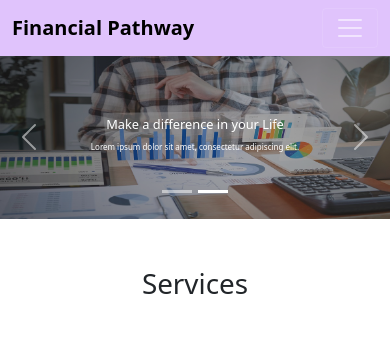
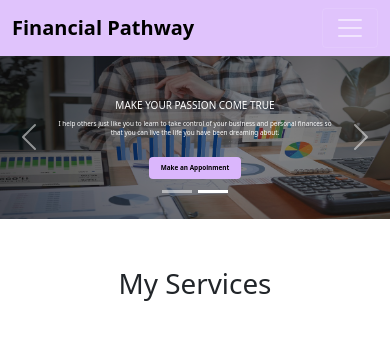
Before and after one commit to Ety-Biswangri/financial-pathway, a React (Create React App) app: page / in a window 390 px wide. Shown: the top 347 px of the page. Built offline with nearby package versions, Linux system fonts and the light colour scheme; grey boxes are pictures that could not be loaded.

Commit message:
banner responsiveness added

```diff
--- a/package.json
+++ b/package.json
@@ -12,6 +12,7 @@
     "react-bootstrap": "^2.2.3",
     "react-dom": "^18.0.0",
     "react-firebase-hooks": "^5.0.3",
+    "react-icons": "^4.3.1",
     "react-router-dom": "^6.3.0",
     "react-scripts": "5.0.1",
     "web-vitals": "^2.1.4"
--- a/public/services.json
+++ b/public/services.json
@@ -8,7 +8,7 @@
     },
     {
         "id": 2,
-        "name": "Organizational Financial Coaching",
+        "name": "Business Financial Coaching",
         "price": 8800,
         "img": "https://raw.githubusercontent.com/Ety-Biswangri/images/main/organization-finance.jpg",
         "description": "Nulla adipisicing fugiat enim duis mollit ut dolore. Nostrud ex officia commodo do in et tempor dolor fugiat dolore duis."
--- a/src/components/Home/BannerPage/BannerPage.css
+++ b/src/components/Home/BannerPage/BannerPage.css
@@ -1,5 +1,5 @@
 .banner-container img {
-    opacity: 0.6;
+    opacity: 0.5;
     background-position: center;
     background-size: cover;
     background-repeat: no-repeat;
@@ -7,21 +7,25 @@
 }
 
 .image-bg {
-    background-color: rgba(0, 0, 0, 0.831);
+    background-color: rgba(0, 0, 0, 0.938);
 }
 
 .margin-bottom {
-    margin-bottom: 200px;
+    margin-bottom: 150px;
     color: white;
 }
 
-@media screen and (max-width: 1200px) and (min-width: 1000px) {
+.margin-bottom Button {
+    background-color: #dab6fc;
+}
+
+@media screen and (max-width: 1200px) {
     .margin-bottom {
-        margin-bottom: 150px;
+        margin-bottom: 100px;
     }
 }
 
-@media screen and (min-width: 1025px) {
+@media screen and (min-width: 1101px) {
     .margin-bottom h3 {
         font-size: 3rem;
     }
@@ -31,7 +35,21 @@
     }
 }
 
-@media screen and (min-width: 750px) and (max-width: 1024px) {
+@media screen and (max-width: 1100px) and (min-width: 1025px) {
+    .margin-bottom {
+        margin-bottom: 100px;
+    }
+
+    .margin-bottom h3 {
+        font-size: 2.5rem;
+    }
+
+    .margin-bottom p {
+        font-size: 1.2rem;
+    }
+}
+
+@media screen and (max-width: 1024px) and (min-width: 940px) {
     .margin-bottom h3 {
         font-size: 2.2rem;
     }
@@ -41,48 +59,88 @@
     }
 }
 
-@media screen and (max-width: 999px) and (min-width: 750px) {
+@media screen and (max-width: 1024px) and (min-width: 800px) {
     .margin-bottom {
         margin-bottom: 100px;
     }
 }
 
-@media screen and (max-width: 748px) and (min-width: 560px) {
+@media screen and (max-width: 801px) and (min-width: 720px) {
     .margin-bottom {
         margin-bottom: 50px;
     }
 }
 
-@media screen and (max-width: 559px) and (min-width: 470px) {
-    .margin-bottom {
-        margin-bottom: 10px;
-    }
-}
-
-@media screen and (max-width: 469px) and (min-width: 420px) {
+@media screen and (max-width: 721px) and (min-width: 560px) {
     .margin-bottom {
         margin-bottom: 10px;
     }
 
     .margin-bottom h3 {
-        font-size: 1.3rem;
+        font-size: 1.4rem;
     }
 
     .margin-bottom p {
-        font-size: 0.8rem;
+        font-size: 0.9rem;
     }
+
+    .margin-bottom Button {
+        font-size: x-small;
+    }
+
 }
 
-@media screen and (max-width: 421px) {
+@media screen and (max-width: 559px) and (min-width: 460px) {
     .margin-bottom {
         margin-bottom: 10px;
     }
 
     .margin-bottom h3 {
-        font-size: .8rem;
+        font-size: 1.1rem;
     }
 
     .margin-bottom p {
-        font-size: 0.5rem;
+        font-size: 0.6rem;
+    }
+
+    .margin-bottom Button {
+        font-size: x-small;
     }
 }
+
+@media screen and (max-width: 459px) and (min-width: 420px) {
+    .margin-bottom {
+        margin-bottom: 5px;
+    }
+
+    .margin-bottom h3 {
+        font-size: .9rem;
+    }
+
+    .margin-bottom p {
+        font-size: 0.6rem;
+    }
+
+    .margin-bottom Button {
+        font-size: 0.4rem;
+    }
+}
+
+@media screen and (max-width: 419px) {
+    .margin-bottom {
+        margin-bottom: 0px;
+    }
+
+    .margin-bottom h3 {
+        font-size: 10px;
+    }
+
+    .margin-bottom p {
+        font-size: 0.4rem;
+    }
+
+    .margin-bottom Button {
+        background-color: #dab6fc;
+        font-size: 0.4rem;
+    }
+}
--- a/src/components/Home/BannerPage/BannerPage.js
+++ b/src/components/Home/BannerPage/BannerPage.js
@@ -1,5 +1,5 @@
 import React from 'react';
-import { Carousel } from 'react-bootstrap';
+import { Button, Carousel } from 'react-bootstrap';
 import "./BannerPage.css";
 import financial1 from "../../../images/financial1.jpg";
 import financial2 from "../../../images/financial2.jpg";
@@ -15,8 +15,9 @@ const BannerPage = () => {
                         alt="First slide"
                     />
                     <Carousel.Caption className='margin-bottom'>
-                        <h3>Make a difference in your Life</h3>
-                        <p>Nulla vitae elit libero, a pharetra augue mollis interdum.</p>
+                        <h3>MAKE A DIFFERENCE IN YOUR LIFE</h3>
+                        <p>I help business owners and entrepreneurs to maximize their profits and build confidence with their finances.</p>
+                        <Button type="submit" style={{ color: "black", fontWeight: "600", border: "none" }} className="button">Make an Appoinment</Button>
                     </Carousel.Caption>
                 </Carousel.Item>
 
@@ -27,8 +28,9 @@ const BannerPage = () => {
                         alt="Second slide"
                     />
                     <Carousel.Caption className='margin-bottom'>
-                        <h3>Make a difference in your Life</h3>
-                        <p>Lorem ipsum dolor sit amet, consectetur adipiscing elit.</p>
+                        <h3>MAKE YOUR PASSION COME TRUE </h3>
+                        <p> I help others just like you to learn to take control of your business and personal finances so that you can live the life you have been dreaming about. </p>
+                        <Button style={{ color: "black", fontWeight: "600", border: "none" }} className="button">Make an Appoinment</Button>
                     </Carousel.Caption>
                 </Carousel.Item>
             </Carousel>
--- a/src/components/Home/Contact/Contact.js
+++ b/src/components/Home/Contact/Contact.js
@@ -7,11 +7,15 @@ const Contact = () => {
             <Container>
                 <h1 className='text-center mb-4'>Get in Touch</h1>
                 <div className='w-50 mx-auto'>
+                    <Form.Group className="mb-3" controlId="formBasicName">
+                        <Form.Label>Name</Form.Label>
+                        <Form.Control type="text" placeholder="Enter name" />
+                    </Form.Group>
                     <Form.Group className="mb-3" controlId="formBasicEmail">
                         <Form.Label>Email address</Form.Label>
                         <Form.Control type="email" placeholder="Enter email" />
                     </Form.Group>
-                    <Form.Group className="mb-3" controlId="formBasicEmail">
+                    <Form.Group className="mb-3" controlId="formBasicMessage">
                         <Form.Label>Message</Form.Label>
                         <Form.Control as="textarea" aria-label="With textarea" placeholder='Your message' />
                     </Form.Group>
--- a/src/components/Home/Services/Services.js
+++ b/src/components/Home/Services/Services.js
@@ -15,7 +15,7 @@ const Services = () => {
     return (
         <div>
             <Container>
-                <h1 className='text-center mt-5 mb-5'>Services</h1>
+                <h1 className='text-center mt-5 mb-5'>My Services</h1>
                 <Row xs={1} md={2} lg={3} className="g-5">
                     {
                         services.map(service => <Service key={service.id} service={service}></Service>)
--- a/src/components/Shared/Footer/Footer.css
+++ b/src/components/Shared/Footer/Footer.css
@@ -0,0 +1,10 @@
+.footer {
+    background-color: #757bc8;
+    height: 8rem;
+    color: rgba(255, 255, 255, 0.746);
+    font-weight: 500;
+    text-align: center;
+    display: flex;
+    justify-content: center;
+    align-items: center;
+}
--- a/src/components/Shared/Footer/Footer.js
+++ b/src/components/Shared/Footer/Footer.js
@@ -1,11 +1,20 @@
 import React from 'react';
 import "./Footer.css";
+import { BsFacebook, BsTwitter } from 'react-icons/bs';
+import { FaInstagramSquare } from 'react-icons/fa';
 
 const Footer = () => {
     return (
-        <div>
-            <h1>This is Footer</h1>
-        </div>
+        <div className='footer'>
+            <div>
+                <h6>All rights reserved &copy; {new Date().getFullYear()}</h6>
+                <span>Visit me on social networks</span>
+                <br />
+                <span> <BsFacebook></BsFacebook></span>
+                <span> <BsTwitter></BsTwitter></span>
+                <span> <FaInstagramSquare></FaInstagramSquare></span>
+            </div >
+        </div >
     );
 };
 
```
Also changed, not shown: 1 other file (tests, documents, lock files or other folders).
